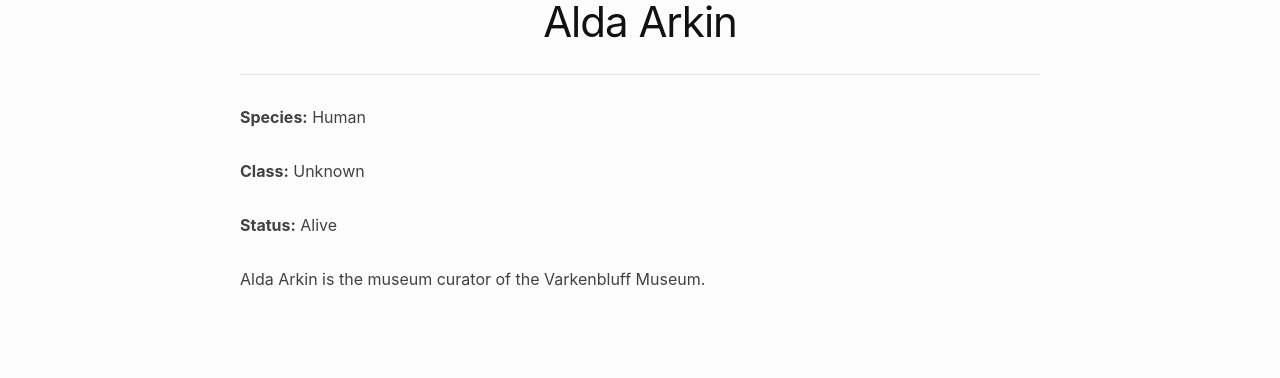
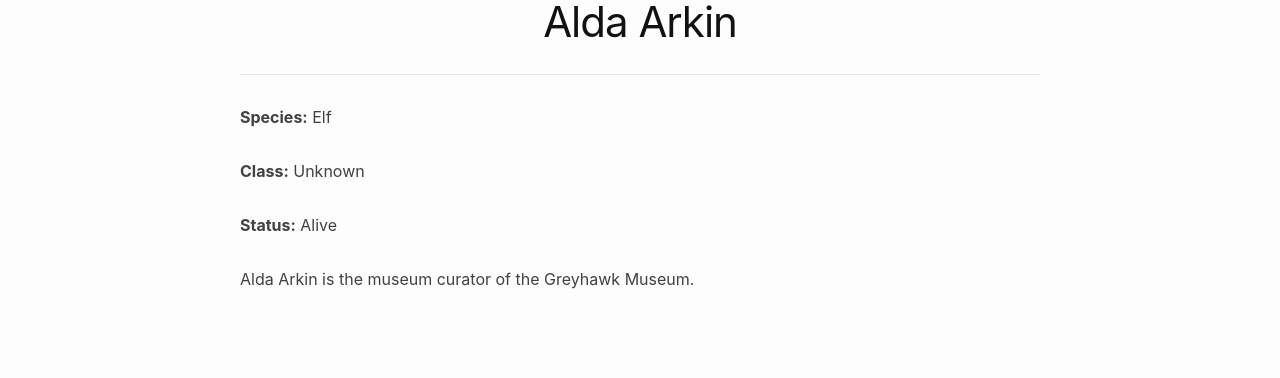
Before and after one commit to Titan-Lyra/thebookkeeper, a Jekyll site: the page built from _characters/alda_arkin.md, in a window 1280 px wide. Shown: the part 146-524 px from the top of the page. Built offline with Jekyll 4.4.1, drawn with Linux system fonts in a browser that asks for light colours.

Commit message:
Changed Varkenbluff to Greyhawk

```diff
--- a/_characters/alda_arkin.md
+++ b/_characters/alda_arkin.md
@@ -2,7 +2,7 @@
 title: Alda Arkin
 name: Alda
 
-species: Human
+species: Elf
 class: Unknown
 gender: Female
 status: Alive
@@ -12,4 +12,4 @@ layout: character
 appearences: [01 - Murkmire Malevolence]
 ---
 
-Alda Arkin is the museum curator of the Varkenbluff Museum.
+Alda Arkin is the museum curator of the Greyhawk Museum.
```
Also changed, not shown: _characters/doctor_dannell.md (+1 -1 lines), team_14/001 - The Murkmire Malevolence/_posts/2025-06-13-prologue.md (+1 -1 lines).
